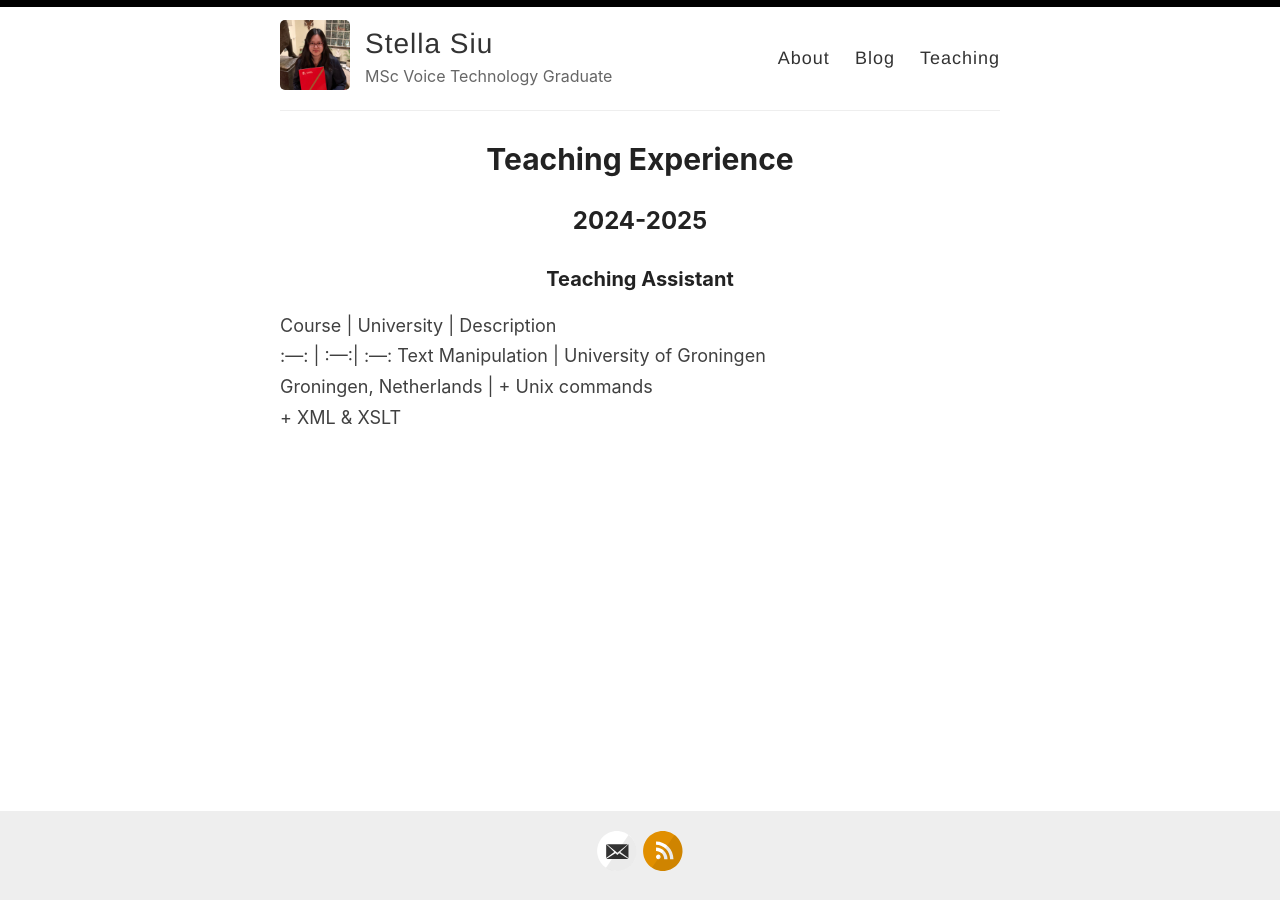
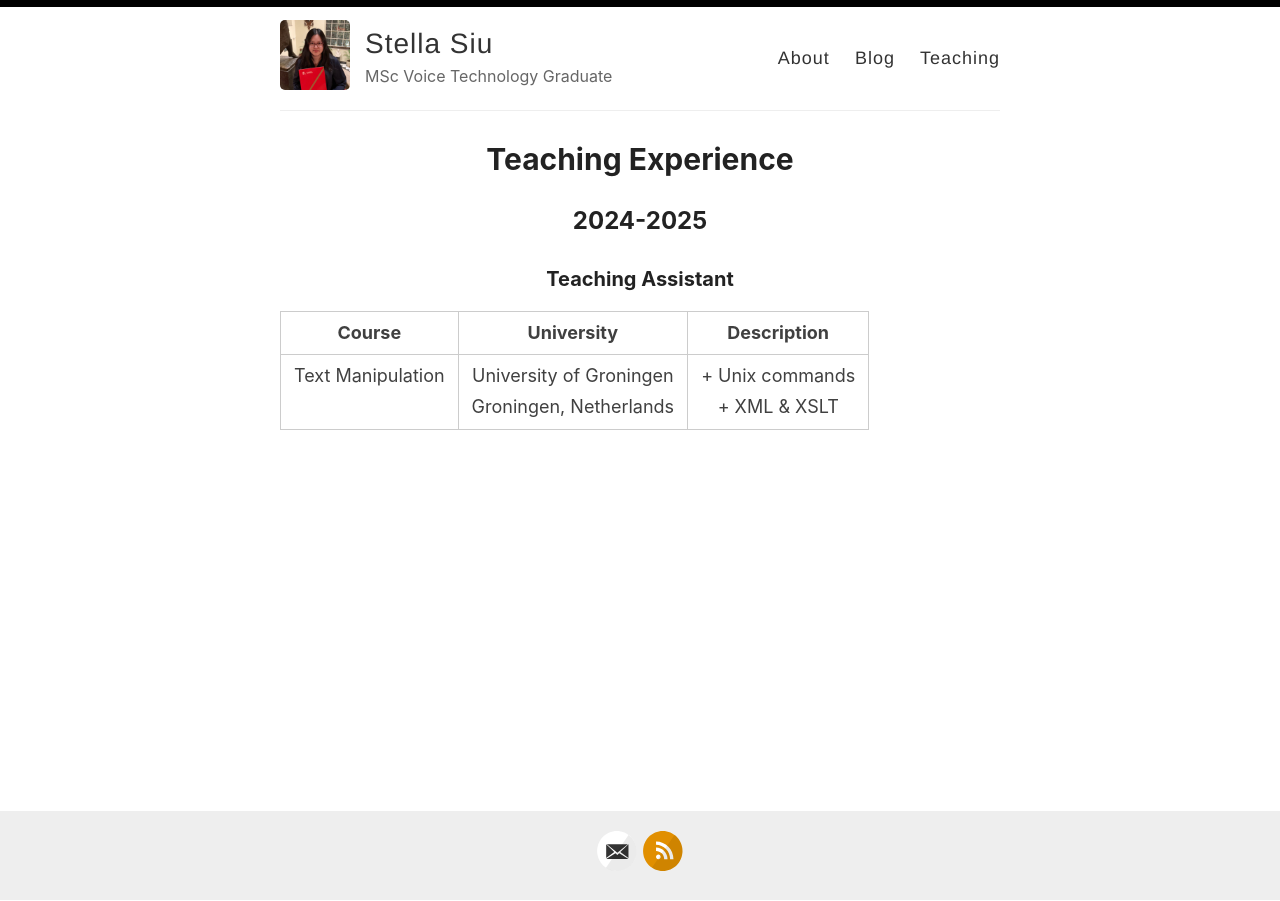
Before and after one commit to stellasiu/stellasiu.github.io, a Jekyll site: the page built from _pages/teaching.md, in a window 1280 px wide. Built offline with Jekyll 4.4.1, drawn with Linux system fonts in a browser that asks for light colours.

```diff
--- a/_pages/teaching.md
+++ b/_pages/teaching.md
@@ -8,6 +8,7 @@ permalink: /teaching/
 
 ## 2024-2025
 ### Teaching Assistant
- Course                 | University                 | Description
- :---: | :---:| :---:
- Text Manipulation      | University of Groningen<br>Groningen, Netherlands | + Unix commands<br>+ XML & XSLT
+
+| Course                 | University                 | Description                        |
+| :---: | :---:| :---: |
+| Text Manipulation      | University of Groningen<br>Groningen, Netherlands | + Unix commands<br>+ XML & XSLT |
```
